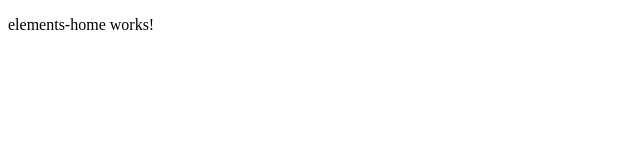
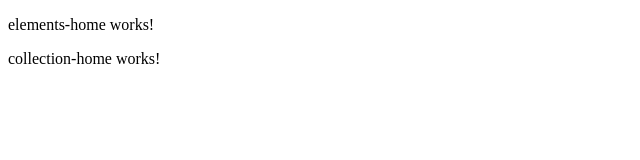
Before and after one commit to bhadresh-goswami/project-with-modules-semanticu-ui, an Angular app: page / in a window 1280 px wide. Shown: the top 160 px of the page, without its empty margins (0-640 px from the left). Built offline with nearby package versions, Linux system fonts and the light colour scheme.

Commit message:
import export collection module and home component

```diff
--- a/src/app/app.component.html
+++ b/src/app/app.component.html
@@ -1,2 +1,3 @@
 <app-elements-home></app-elements-home>
+<app-collection-home></app-collection-home>
 <router-outlet></router-outlet>
--- a/src/app/app.module.ts
+++ b/src/app/app.module.ts
@@ -3,11 +3,12 @@ import { BrowserModule } from '@angular/platform-browser';
 
 import { AppRoutingModule } from './app-routing.module';
 import { AppComponent } from './app.component';
+import { CollectionModule } from './collection/collection.module';
 import { ElementsModule } from './elements/elements.module';
 
 @NgModule({
   declarations: [AppComponent],
-  imports: [BrowserModule, AppRoutingModule, ElementsModule],
+  imports: [BrowserModule, AppRoutingModule, ElementsModule, CollectionModule],
   providers: [],
   bootstrap: [AppComponent],
 })
```
Also changed, not shown: src/app/collection/collection.module.ts (+4 -9 lines).
